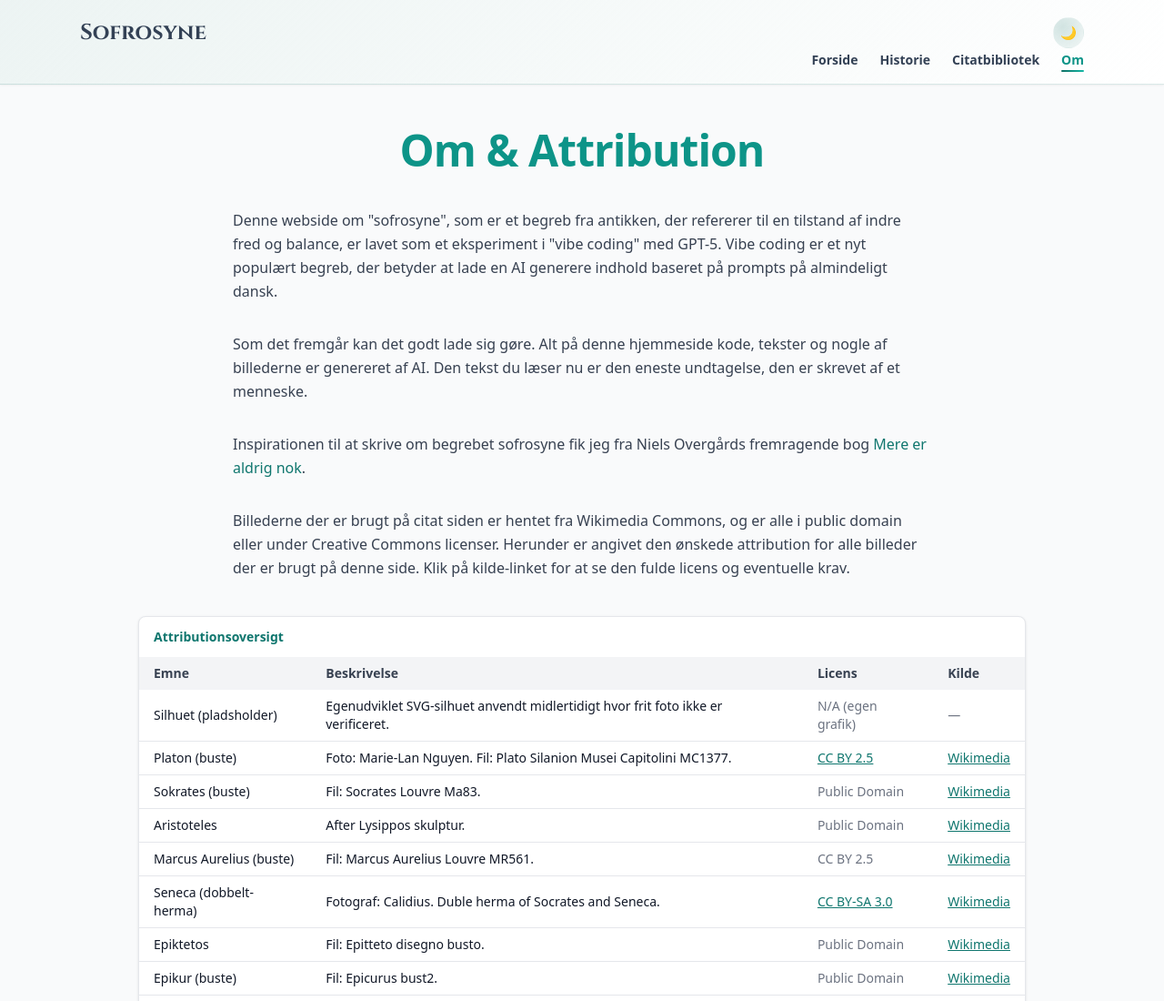
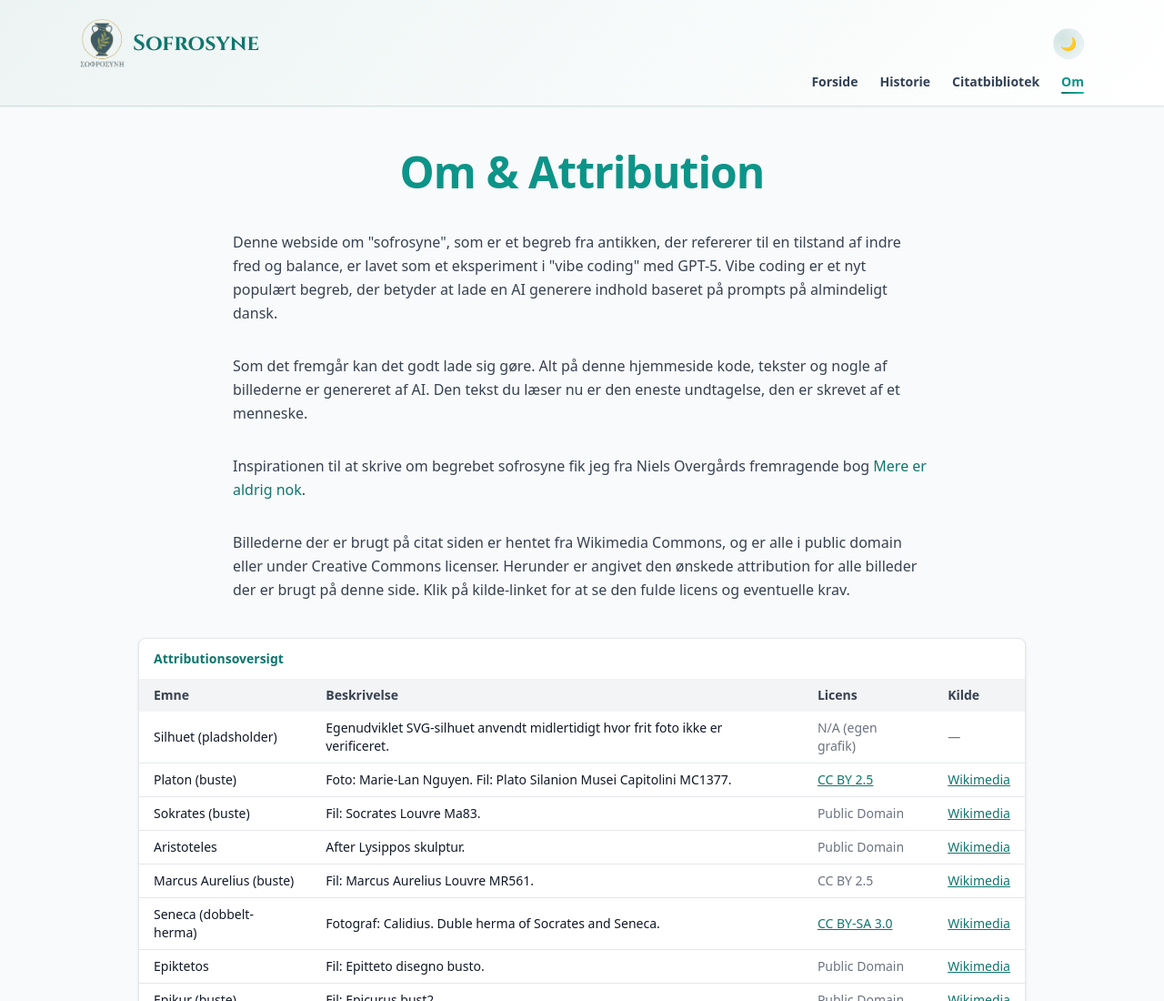
Before and after one commit to steentj/sofrosyne.dk, a plain HTML site: page om.html in a window 1280 px wide. Shown: the top 1100 px of the page at 91% size. Drawn offline with nearby package versions, Linux system fonts and the light colour scheme; a web font is replaced by a local one.

Commit message:
Add favicon and update navigation links: enhance site branding and user experience

```diff
--- a/om.html
+++ b/om.html
@@ -4,6 +4,8 @@
     <meta charset="UTF-8" />
     <meta name="viewport" content="width=device-width, initial-scale=1" />
     <title>Om – Sofrosyne</title>
+    <link rel="icon" href="images/sofrosyne_icon.png" type="image/png">
+    <link rel="apple-touch-icon" href="images/sofrosyne_icon.png">
     <script src="https://cdn.tailwindcss.com"></script>
     <link rel="stylesheet" href="styles.css" />
     <link href="https://fonts.googleapis.com/css2?family=Cinzel:wght@700&family=GFS+Didot&family=Cormorant+Garamond:wght@700&family=Sorts+Mill+Goudy&family=Noto+Serif:wght@700&family=Merriweather:wght@700&family=Playfair+Display:wght@700&display=swap" rel="stylesheet">
@@ -13,7 +15,10 @@
     <header class="bg-white shadow-sm">
         <nav class="nav max-w-6xl mx-auto px-6 py-4">
             <div class="flex items-center justify-between">
-                <a href="index.html" class="text-teal-700 font-bold text-2xl" style="font-family: 'Cinzel', serif;">Sofrosyne</a>
+                <a href="index.html" class="flex items-center">
+                    <img src="images/sofrosyne_icon.png" alt="Sofrosyne ikon" class="h-6 mr-2" style="height: 3.5em;">
+                    <span class="text-teal-700 font-bold text-2xl" style="font-family: 'Cinzel', serif;">Sofrosyne</span>
+                </a>
                 <div class="flex items-center gap-2">
                     <button id="menu-toggle" type="button" class="theme-toggle sm:hidden" aria-label="Åbn menu" aria-controls="nav-links" aria-expanded="false">☰</button>
                     <button id="theme-toggle" type="button" class="theme-toggle" aria-label="Skift til mørkt tema" title="Mørkt tema">🌙</button>
```
Also changed, not shown: citatbibliotek.html (+6 -1 lines), galleri.html (+6 -1 lines), historie.html (+6 -1 lines), index.html (+6 -1 lines), images/sofrosyne_icon.JPG (added), images/sofrosyne_icon.png (added), 2 other files.
